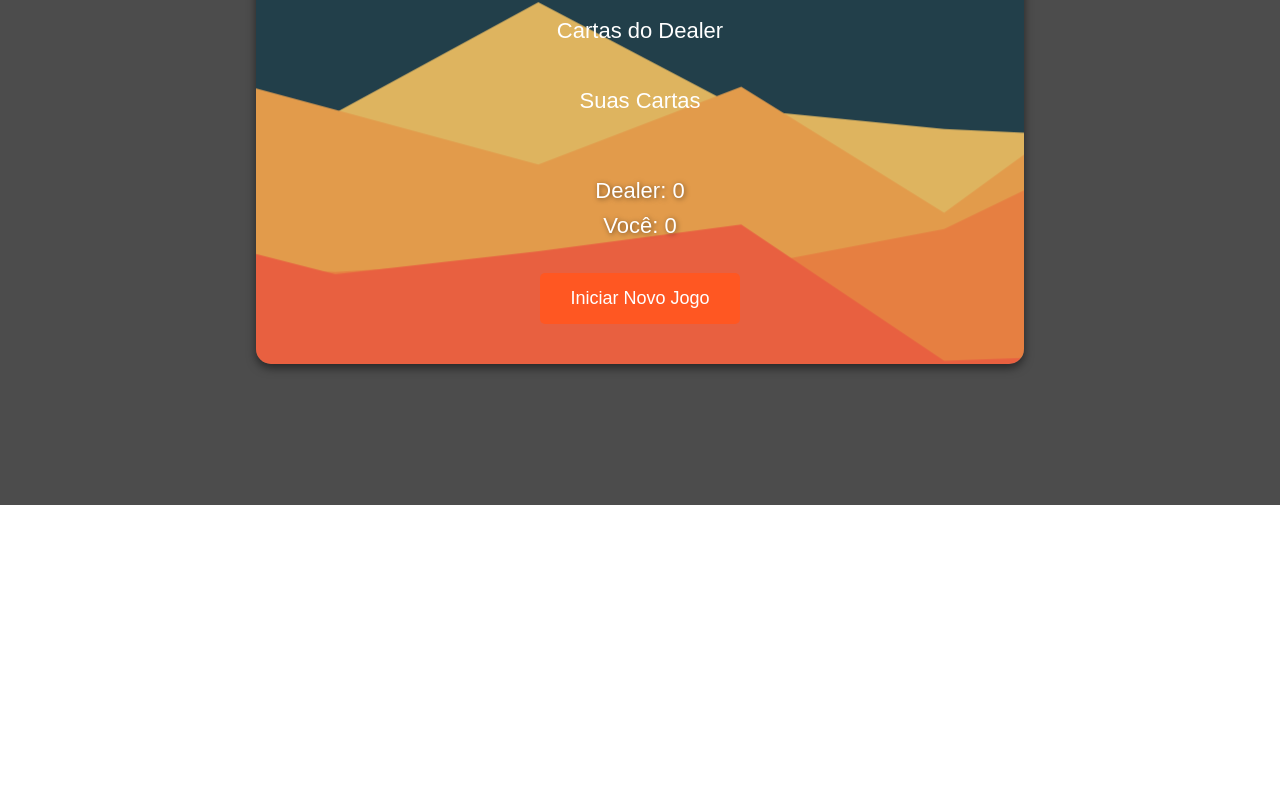
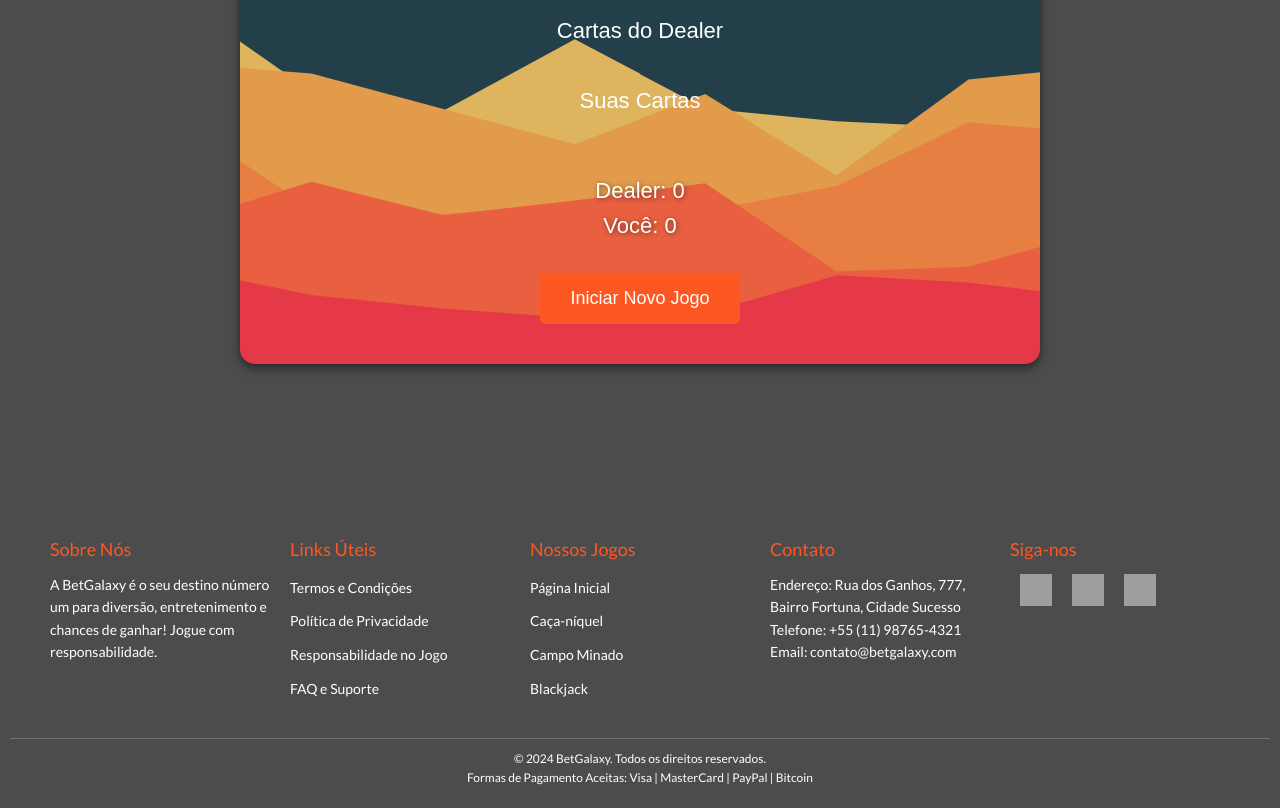
Before and after one commit to trabalho-pw/online-casino, a Vue app: page /blackjack in a window 1280 px wide. Shown: the part 295-1103 px from the top of the page. Before the commit the page ends 800 px from the top, so only its background shows below. Built offline with nearby package versions, Linux system fonts and the light colour scheme; grey boxes are pictures that could not be loaded.

Commit message:
Rodapé criado

```diff
--- a/src/components/ListaDeCartas.vue
+++ b/src/components/ListaDeCartas.vue
@@ -3,7 +3,6 @@
     <h3>{{ titulo }}</h3>
     <div class="cartas">
       <div v-for="(carta, index) in cartas" :key="index" class="carta">
-        <!-- Utilizando apenas o emoji da carta sem o emoji do naipe -->
         <span class="emoji-carta" :title="`${carta.valor} de ${carta.naipe}`">
           {{ obterEmojiDaCarta(carta) }}
         </span>
@@ -19,7 +18,7 @@ export default {
     titulo: String
   },
   methods: {
-    // Método para converter carta para emoji sem o emoji do naipe
+    // Método para converter carta para emoji sem
     obterEmojiDaCarta(carta) {
       const emojis = {
         "A": "🂡", "2": "🂢", "3": "🂣", "4": "🂤", "5": "🂥", "6": "🂦", "7": "🂧", "8": "🂨", "9": "🂩", "10": "🂪",
--- /dev/null
+++ b/src/components/Rodape.vue
@@ -0,0 +1,142 @@
+<template>
+    <footer class="footer">
+      <div class="footer-container">
+        <div class="footer-section">
+          <h3>Sobre Nós</h3>
+          <p>
+            A <strong>BetGalaxy</strong> é o seu destino número um para diversão,
+            entretenimento e chances de ganhar! Jogue com responsabilidade.
+          </p>
+        </div>
+        <div class="footer-section">
+          <h3>Links Úteis</h3>
+          <ul>
+            <li><a href="#">Termos e Condições</a></li>
+            <li><a href="#">Política de Privacidade</a></li>
+            <li><a href="#">Responsabilidade no Jogo</a></li>
+            <li><a href="#">FAQ e Suporte</a></li>
+          </ul>
+        </div>
+        <div class="footer-section">
+          <h3>Nossos Jogos</h3>
+          <ul>
+            <li><a href="/game_selector">Página Inicial</a></li>
+            <li><a href="#">Caça-níquel</a></li>
+            <li><a href="/mines">Campo Minado</a></li>
+            <li><a href="/blackjack">Blackjack</a></li>
+          </ul>
+        </div>
+        <div class="footer-section">
+          <h3>Contato</h3>
+          <p><strong>Endereço:</strong> Rua dos Ganhos, 777, Bairro Fortuna, Cidade Sucesso</p>
+          <p><strong>Telefone:</strong> +55 (11) 98765-4321</p>
+          <p><strong>Email:</strong> contato@betgalaxy.com</p>
+        </div>
+        <div class="footer-section">
+          <h3>Siga-nos</h3>
+          <div class="social-icons">
+            <a href="https://facebook.com" target="_blank">
+              <img src="https://upload.wikimedia.org/wikipedia/commons/c/cd/Facebook_logo_%28square%29.png" alt="Facebook" />
+            </a>
+            <a href="https://twitter.com" target="_blank">
+              <img src="https://encrypted-tbn0.gstatic.com/images?q=tbn:ANd9GcRboErFZQ_oHCfhO7ISjsIPUG0JX10nYDlxIA&s" alt="Twitter" />
+            </a>
+            <a href="https://instagram.com" target="_blank">
+              <img src="https://upload.wikimedia.org/wikipedia/commons/thumb/9/95/Instagram_logo_2022.svg/600px-Instagram_logo_2022.svg.png" alt="Instagram" />
+            </a>
+          </div>
+        </div>
+      </div>
+      <div class="footer-bottom">
+        <p>© 2024 BetGalaxy. Todos os direitos reservados.</p>
+        <p>Formas de Pagamento Aceitas: Visa | MasterCard | PayPal | Bitcoin</p>
+      </div>
+    </footer>
+  </template>
+
+  <script>
+  export default {
+    name: "Rodape",
+  };
+  </script>
+
+  <style scoped>
+  .footer {
+    background-color: rgba(0, 0, 0, 0.7);
+    color: white;
+    padding: 20px 10px;
+    font-family: 'Lato', sans-serif;
+    display: flex;
+    flex-direction: column;
+    align-items: center;
+  }
+
+  .footer-container {
+    display: flex;
+    flex-wrap: wrap;
+    justify-content: space-between;
+    width: 100%;
+    max-width: 1200px;
+  }
+
+  .footer-section {
+    flex: 1;
+    margin: 10px;
+    min-width: 200px;
+  }
+
+  .footer-section h3 {
+    font-size: 18px;
+    margin-bottom: 10px;
+    color: #ff5722;
+  }
+
+  .footer-section p {
+    font-size: 14px;
+    line-height: 1.6;
+  }
+
+  .footer-section ul {
+    list-style: none;
+    padding: 0;
+  }
+
+  .footer-section ul li {
+    margin-bottom: 8px;
+  }
+
+  .footer-section ul li a {
+    text-decoration: none;
+    color: #fff;
+    font-size: 14px;
+    transition: color 0.3s;
+  }
+
+  .footer-section ul li a:hover {
+    color: #ff5722;
+  }
+
+  .social-icons a {
+    margin: 0 10px;
+    display: inline-block;
+  }
+
+  .social-icons img {
+    width: 32px; /* Define o tamanho das imagens */
+    height: 32px;
+    transition: transform 0.3s ease;
+  }
+
+  .social-icons img:hover {
+    transform: scale(1.2); /* Efeito de zoom */
+  }
+
+  .footer-bottom {
+    text-align: center;
+    margin-top: 20px;
+    font-size: 12px;
+    border-top: 1px solid rgba(255, 255, 255, 0.2);
+    padding-top: 10px;
+    width: 100%;
+  }
+  </style>
--- a/src/views/BlackjackView.vue
+++ b/src/views/BlackjackView.vue
@@ -32,19 +32,26 @@
         <!-- Botão para reiniciar o jogo -->
         <button v-if="jogoFinalizado" @click="reiniciarJogo">Reiniciar Jogo</button>
       </div>
+
     </div>
+    <footer>
+      <!--Rodapé-->
+      <approdape />
+    </footer>
   </template>
 
   <script>
   import ListaDeCartas from '../components/ListaDeCartas.vue';
   import Placar from '../components/Placar.vue';
   import ControlesDeJogo from '../components/ControlesDeJogo.vue';
+  import approdape from '../components/rodape.vue'; // Importa o Footer
 
   export default {
     components: {
       ListaDeCartas,
       Placar,
-      ControlesDeJogo
+      ControlesDeJogo,
+      approdape, // Registra o Footer como componente
     },
     data() {
       return {
@@ -55,11 +62,11 @@
         cartasJogador: [],
         pontuacaoDealer: 0,
         pontuacaoJogador: 0,
-    dinheiro: 1500,  // Dinheiro inicial
-    dinheiroFinal: 1500,  // Armazena o valor final do dinheiro após o término do jogo
+        dinheiro: 1500, // Dinheiro inicial
+        dinheiroFinal: 1500, // Armazena o valor final do dinheiro após o término do jogo
         jogoIniciado: false,
         jogoFinalizado: false,
-    jogadorVenceu: false
+        jogadorVenceu: false,
       };
     },
     methods: {
@@ -83,16 +90,26 @@
       },
       obterValorNumericoDaCarta(carta) {
         switch (carta.valor) {
-      case 'A': return 1;
-      case '2': return 2;
-      case '3': return 3;
-      case '4': return 4;
-      case '5': return 5;
-      case '6': return 6;
-      case '7': return 7;
-      case '8': return 8;
-      case '9': return 9;
-      default: return 10;
+          case 'A':
+            return 1;
+          case '2':
+            return 2;
+          case '3':
+            return 3;
+          case '4':
+            return 4;
+          case '5':
+            return 5;
+          case '6':
+            return 6;
+          case '7':
+            return 7;
+          case '8':
+            return 8;
+          case '9':
+            return 9;
+          default:
+            return 10;
         }
       },
       calcularPontuacao(cartas) {
@@ -116,22 +133,22 @@
         if (this.pontuacaoJogador > 21) {
           this.jogadorVenceu = false;
           this.jogoFinalizado = true;
-      this.dinheiro -= 100;  // Perde dinheiro
+          this.dinheiro -= 100; // Perde dinheiro
         } else if (this.pontuacaoDealer > 21) {
           this.jogadorVenceu = true;
           this.jogoFinalizado = true;
-      this.dinheiro += 100;  // Ganha dinheiro
+          this.dinheiro += 100; // Ganha dinheiro
         } else if (this.pontuacaoJogador === 21) {
           this.jogadorVenceu = true;
           this.jogoFinalizado = true;
-      this.dinheiro += 200;  // Ganha dinheiro
+          this.dinheiro += 200; // Ganha dinheiro
         } else if (this.jogoFinalizado) {
           if (this.pontuacaoJogador > this.pontuacaoDealer) {
             this.jogadorVenceu = true;
-        this.dinheiro += 100;  // Ganha dinheiro
+            this.dinheiro += 100; // Ganha dinheiro
           } else {
             this.jogadorVenceu = false;
-        this.dinheiro -= 100;  // Perde dinheiro
+            this.dinheiro -= 100; // Perde dinheiro
           }
         }
 
@@ -152,9 +169,7 @@
         this.cartasJogador.push(this.pegarProximaCarta());
         this.verificarFimDeJogo();
       },
-
       jogarDealer() {
-    // O dealer compra cartas enquanto a pontuação for abaixo de 17
         while (this.pontuacaoDealer < 17) {
           this.cartasDealer.push(this.pegarProximaCarta());
           this.atualizarPontuacoes();
@@ -162,20 +177,16 @@
         this.verificarFimDeJogo();
       },
       parar() {
-    // Quando o jogador parar, o dealer começa a jogar
         this.jogoFinalizado = true;
-    this.jogarDealer();  // Dealer joga automaticamente
+        this.jogarDealer();
         this.verificarFimDeJogo();
       },
-
       reiniciarJogo() {
-    // Reiniciar o valor do dinheiro para o valor final do jogo anterior
         this.dinheiro = this.dinheiroFinal;
-    this.iniciarJogo();  // Reinicia o jogo
-  }
-    }
-
-}
+        this.iniciarJogo();
+      },
+    },
+  };
   </script>
 
   <style scoped>
@@ -185,6 +196,7 @@
   align-items: center;
   height: 100vh;
   margin: 0;
+  min-height: 100vh;
   background-color: rgba(0, 0, 0, 0.7); /* Fundo escuro */
   font-family: 'Arial', sans-serif;
 }
@@ -200,12 +212,14 @@
   background-size: cover;
   background-attachment: fixed;
   background-position: bottom;
-  width: 60vw; /* Largura do contêiner ajustada */
+  width: 80vw; /* Largura do contêiner ajustada */
   max-width: 800px; /* Limita a largura máxima */
   min-width: 400px; /* Garante uma largura mínima para telas pequenas */
   display: flex;
   flex-direction: column;
   justify-content: space-between;
+  overflow-y: auto;
+  flex-grow: 1;
 }
 
 h2 {
@@ -238,10 +252,11 @@ button:disabled {
   cursor: not-allowed;
 }
 
-/* Estilo para o placar de dinheiro */
 .placar-dinheiro {
   font-size: 20px;
   margin: 10px 0;
   font-weight: bold;
 }
+
+
   </style>
```
Lines whose indentation alone changed are shown as unchanged.
